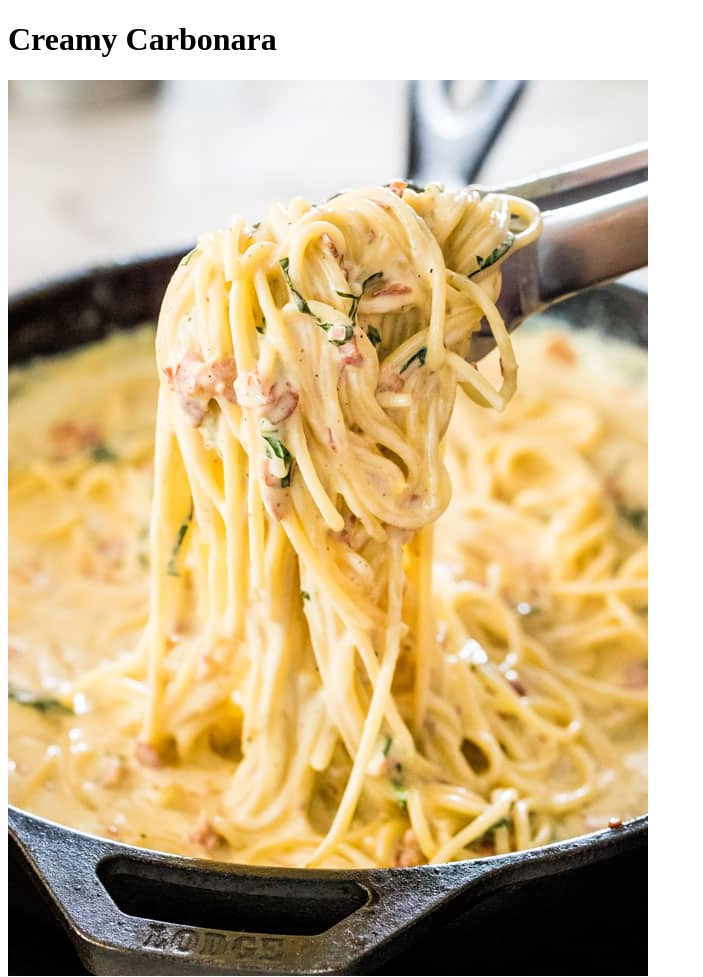
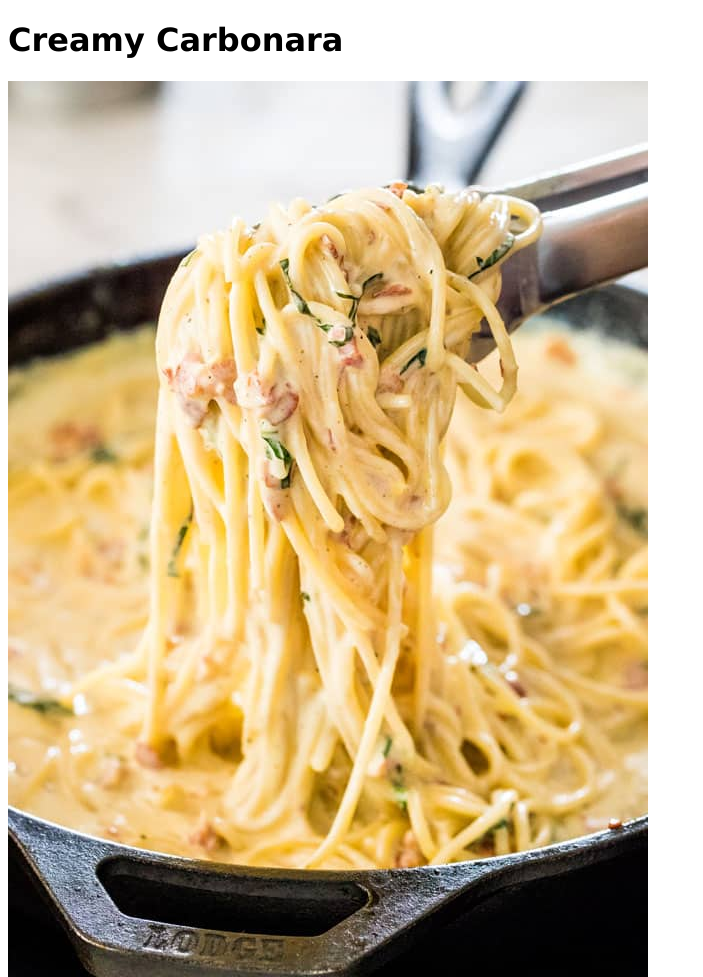
Before and after one commit to TheBrightman468/odin-recipes, a plain HTML site: page recipes/carbonara.html in a window 1280 px wide. Shown: the top 977 px of the page, without its empty margins (0-703 px from the left). Drawn offline with Linux system fonts and the light colour scheme.

Commit message:
Correct typo 'ref' to 'rel' in html documents
Mistakenly thought the css stylesheet element was <link ref="stylesheet>.
Corrected mistake to the correct syntax <link rel="stylesheet>

```diff
--- a/recipes/carbonara.html
+++ b/recipes/carbonara.html
@@ -3,7 +3,7 @@
     <head>
         <meta charset="utf-8">
         <title>Carbonara Recipe</title>
-        <link ref="stylesheet" href="styles.css">
+        <link rel="stylesheet" href="styles.css">
     </head>
     <body class="all">
         <h1 id="heading">Creamy Carbonara</h1>
--- a/recipes/styles.css
+++ b/recipes/styles.css
@@ -0,0 +1,6 @@
+.all {
+    color: #000000;
+    font-family: Verdana, Arial, sans-serif;
+    font-size: 16px;
+    font-weight: 500;
+}
```
Also changed, not shown: recipes/lasagna.html (+1 -1 lines), recipes/spaghetti.html (+1 -1 lines).
